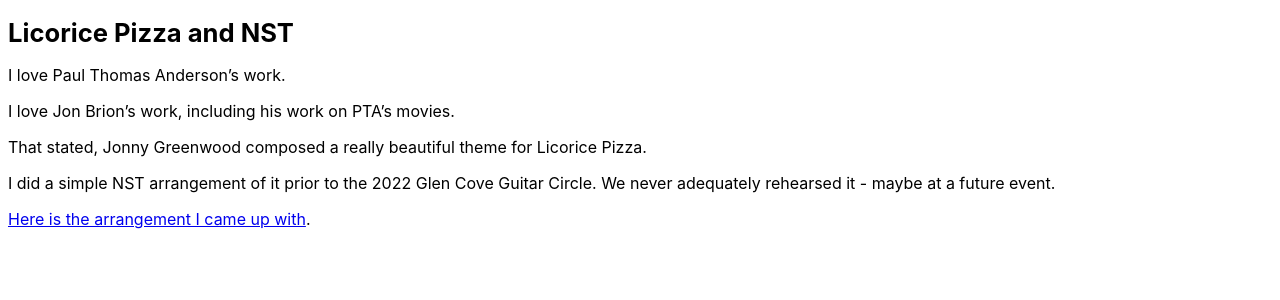
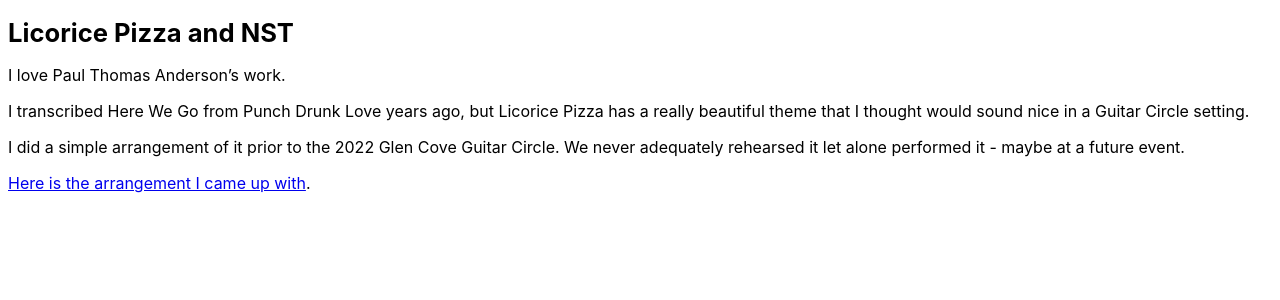
Before and after one commit to donbox/donbox.github.io, a Jekyll site: the page built from _posts/2023-01-02-Licorice-Pizza.md, in a window 1280 px wide. Shown: the top 300 px of the page. Built offline with Jekyll 4.4.1, drawn with Linux system fonts in a browser that asks for light colours.

```diff
--- a/_posts/2023-01-02-Licorice-Pizza.md
+++ b/_posts/2023-01-02-Licorice-Pizza.md
@@ -7,10 +7,8 @@ title: "Licorice Pizza and NST"
 
 I love Paul Thomas Anderson's work.
 
-I love Jon Brion's work, including his work on PTA's movies.
+I transcribed Here We Go from Punch Drunk Love years ago, but Licorice Pizza has a really beautiful theme that I thought would sound nice in a Guitar Circle setting.
 
-That stated, Jonny Greenwood composed a really beautiful theme for Licorice Pizza.
-
-I did a simple NST arrangement of it prior to the 2022 Glen Cove Guitar Circle. We never adequately rehearsed it - maybe at a future event.
+I did a simple arrangement of it prior to the 2022 Glen Cove Guitar Circle. We never adequately rehearsed it let alone performed it - maybe at a future event.
 
 [Here is the arrangement I came up with](../../../music/pdf/Licorice-Pizza-Simplest-Theme.pdf).
```
Also changed, not shown: _posts/2023-01-02-Evening-Star.md (added, +14 -0 lines), music.md (+2 -0 lines), 1 other file.
